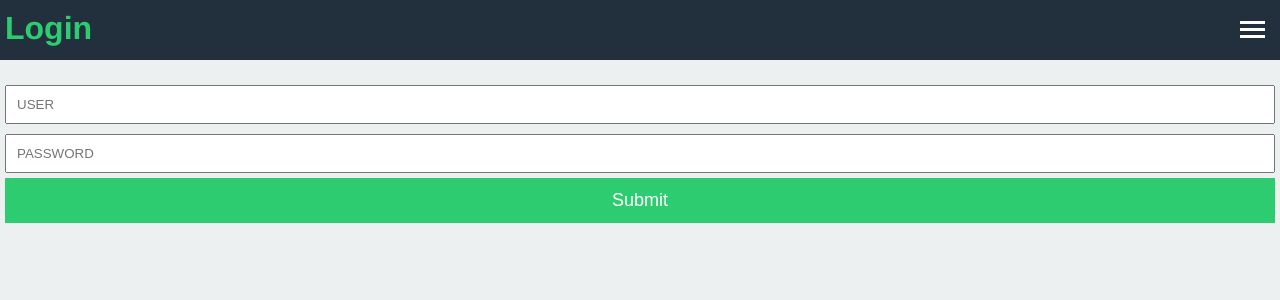
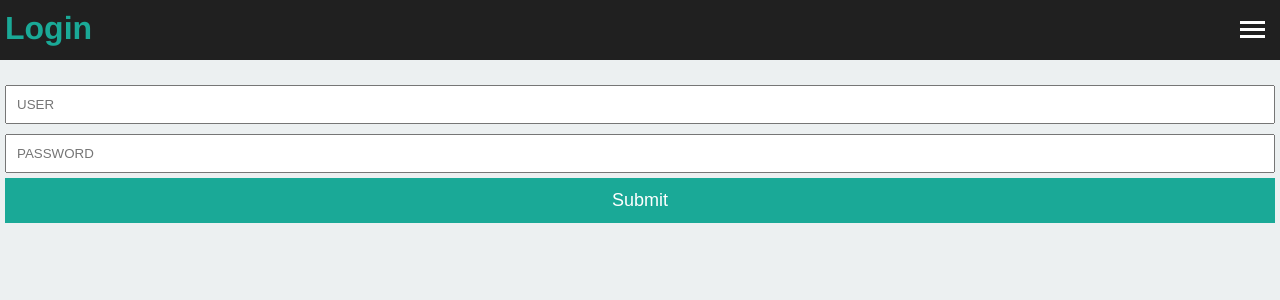
Before and after one commit to sammyteahan/sub-tracker, a Flask app: page / in a window 1280 px wide. Shown: the top 300 px of the page. Run offline with Flask 2, Linux system fonts and the light colour scheme; some libraries are stand-ins or nearby versions; some web fonts are replaced.

Commit message:
Reworking theme colors on login page and typography accross the app

```diff
--- a/static/styles/main.css
+++ b/static/styles/main.css
@@ -50,7 +50,7 @@ OFF VIEWPORT NAV STRUCTURE
 HEADER
 ****************************************/
 header {
-  background: #222f3d;
+  background: #202020;
   padding: 10px 5px;
   height: 60px;
 }
@@ -78,7 +78,7 @@ MENU
   width: 25px;
 }
 .mobile-menu {
-  background: #34495e;
+  background: #2a2a2a;
   height: 100%;
   right: -300px;
   overflow-y: scroll;
@@ -90,7 +90,7 @@ MENU
   list-style: none;
 }
 .mobile-menu ul li {
-  border-bottom: 1px solid #2b3c4e;
+  border-bottom: 1px solid #060606;
   height: 50px;
   line-height: 50px;
   padding-left: 25px;
@@ -98,10 +98,10 @@ MENU
 }
 .mobile-menu ul li:hover,
 .mobile-menu ul li:active {
-  background: #46627f;
+  background: #444444;
 }
 .mobile-menu ul a {
-  color: #2ecc71;
+  color: #1aa997;
   text-decoration: none;
 }
 /****************************************
@@ -209,16 +209,16 @@ BUTTONS
   font-size: 18px;
 }
 .btn-green {
-  border: 2px solid #2ecc71;
+  border: 2px solid #1aa997;
   color: white;
-  background: #2ecc71;
+  background: #1aa997;
   padding: 10px 20px;
   width: 100%;
 }
 .btn-green:hover,
 .btn-green:active {
   background: white;
-  color: #2ecc71;
+  color: #1aa997;
 }
 .btn-green:focus {
   outline: 0 !important;
@@ -231,7 +231,7 @@ BUTTONS
 TYPOGRAPHY AND COLORS
 ****************************************/
 h1 {
-  color: #2ecc71;
+  color: #1aa997;
 }
 /****************************************
 ERRORS
--- a/static/styles/main.less
+++ b/static/styles/main.less
@@ -67,7 +67,8 @@ HEADER
 @header-height: 60px;
 @header-color: #000;
 header {
-	background: darken(@wet-asphalt, 10%);
+	// background: darken(@wet-asphalt, 10%);
+	background: @awww-charcoal-400;
 	padding: 10px 5px;
 	height: @header-height;
 	h1 {
@@ -101,7 +102,7 @@ MENU
 }
 
 .mobile-menu {
-	background: @wet-asphalt;
+	background: @awww-charcoal-200;
 	height: 100%;
 	right: -300px;
 	overflow-y: scroll;
@@ -111,7 +112,7 @@ MENU
 	ul {
 		list-style: none;
 		li {
-			border-bottom: 1px solid darken(@wet-asphalt, 5%);
+			border-bottom: 1px solid darken(@awww-charcoal-400, 10%);
 			height: 50px;
 			line-height: 50px;
 			padding-left: 25px;
@@ -119,10 +120,11 @@ MENU
 		}
 		li:hover,
 		li:active {
-			background: lighten(@wet-asphalt, 10%)
+			background: lighten(@awww-charcoal-200, 10%)
 		}
 		a {
-			color: @emerald-green;
+			// color: @emerald-green;
+			color: @awww-green-400;
 			text-decoration: none;
 		}
 	}
@@ -254,15 +256,15 @@ BUTTONS
 }
 
 .btn-green {
-	border: 2px solid @emerald-green;
+	border: 2px solid @awww-green-400;
 	color: white;
-	background: @emerald-green;
+	background: @awww-green-400;
 	.btn-mixin();
 }
 .btn-green:hover,
 .btn-green:active {
 	background: white;
-	color: @emerald-green;
+	color: @awww-green-400
 }
 .btn-green:focus {
 	outline: 0 !important;
@@ -295,12 +297,12 @@ TYPOGRAPHY AND COLORS
 
 //combine these two greens with
 // the two charcoal colors
-@aww-green-400: #1AA997;
-@aww-green-200: #5DC6B8;
-@aww-charcoal-200: #2A2A2A;
-@aww-charcoal-400: #202020;
+@awww-green-400: #1AA997;
+@awww-green-200: #5DC6B8;
+@awww-charcoal-200: #2A2A2A;
+@awww-charcoal-400: #202020;
 h1 {
-	color: @emerald-green;
+	color: @awww-green-400;
 }
 
 
```
